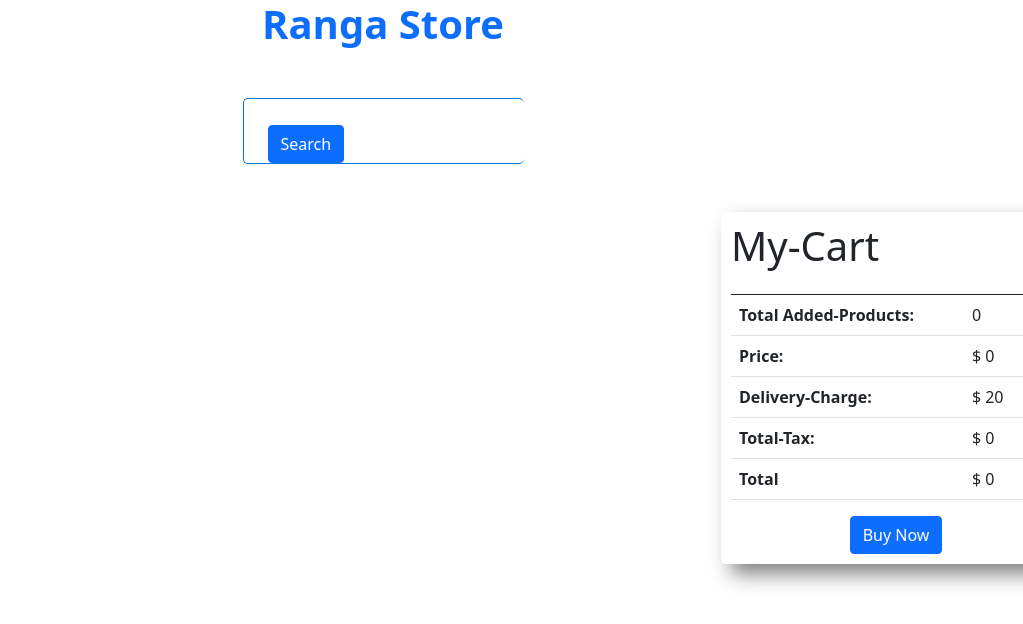
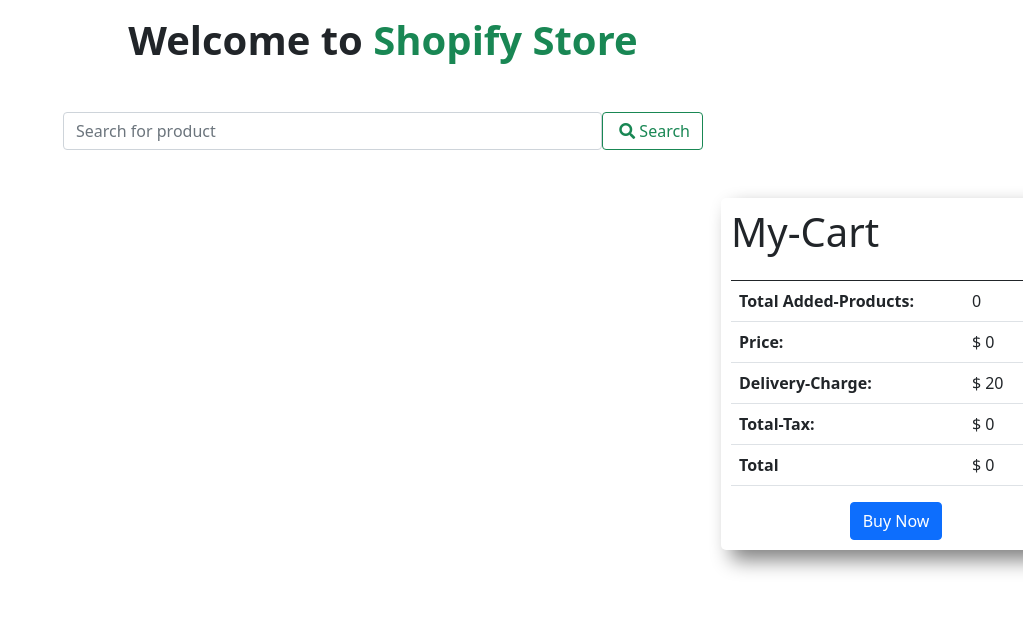
Before and after one commit to rakibtweets/ranga-error-handling-js, a plain HTML site: page index.html in a window 1280 px wide. Shown: the whole page, without its empty margins (257-1280 px from the left). Drawn offline with nearby package versions, Linux system fonts and the light colour scheme; no server answers.

Commit message:
search fox ui designed

```diff
--- a/css/style.css
+++ b/css/style.css
@@ -12,7 +12,7 @@ body {
   outline: none;
   border: none;
 }
-.search-box {
+/* .search-box {
   border: 1px solid rgb(3, 118, 211);
   width: 281px;
   border-radius: 5px;
@@ -24,7 +24,7 @@ body {
   padding: 10px 50px;
   border-radius: 25px;
   margin-left: 24px;
-}
+} */
 #all-products {
   display: grid;
   grid-template-columns: repeat(3, 1fr);
--- a/index.html
+++ b/index.html
@@ -4,13 +4,20 @@
     <meta charset="UTF-8" />
     <meta http-equiv="X-UA-Compatible" content="IE=edge" />
     <meta name="viewport" content="width=device-width, initial-scale=1.0" />
-    <title>Ranga Store</title>
+    <title>Shopify Store</title>
     <link rel="stylesheet" href="./css/style.css" />
     <!-- Latest compiled and minified CSS -->
     <link
       href="https://cdn.jsdelivr.net/npm/bootstrap@5.0.2/dist/css/bootstrap.min.css"
       rel="stylesheet"
       integrity="sha384-EVSTQN3/azprG1Anm3QDgpJLIm9Nao0Yz1ztcQTwFspd3yD65VohhpuuCOmLASjC"
+      crossorigin="anonymous"
+    />
+    <!-- Font Awesome -->
+    <link
+      rel="stylesheet"
+      href="https://use.fontawesome.com/releases/v5.15.4/css/all.css"
+      integrity="sha384-DyZ88mC6Up2uqS4h/KRgHuoeGwBcD4Ng9SiP4dIRy0EXTlnuz47vAwmeGwVChigm"
       crossorigin="anonymous"
     />
 
@@ -25,21 +32,22 @@
 
   <body>
     <header>
-      <h1 class="text-center text-primary fw-bold">Ranga Store</h1>
+      <h1 class="text-center fw-bold mt-3">
+        Welcome to <span class="text-success">Shopify Store</span>
+      </h1>
     </header>
     <main class="main">
-      <div class="search-field mb-5">
-        <div class="search-box">
-          <input id="input-field" class="search-field" type="text" />
-          <button
-            class="btn btn-primary search-button"
-            data-toggle="button"
-            aria-pressed="false"
-            autocomplete="off"
-            id="search-btn"
-            onclick="loadProducts()"
-          >
-            Search
+      <div class="search-field my-5">
+        <div class="search-box w-50 mx-auto d-flex">
+          <input
+            type="text"
+            name=""
+            id="search-field"
+            class="form-control"
+            placeholder="Search for product"
+          />
+          <button class="btn btn-outline-success d-flex justify-content-center align-items-center">
+            <i class="fas fa-search px-1"></i>Search
           </button>
         </div>
       </div>
--- a/js/app.js
+++ b/js/app.js
@@ -30,10 +30,10 @@ const showProducts = (products) => {
         <p class="fw-bold text-secondary">Avg rating:
           <span>${product.rating.rate}</span>
         </p>
-        <h5 class="text-danger">Price: $ ${product.price}</h5>
+        <h5 class="fw-bold text-danger">Price: $ ${product.price}</h5>
 
         <div class="card-btn mt-3">
-          <button onclick="addToCart(${product.id},${product.price})" id="addToCart-btn"  class="buy-now btn btn-outline-success">add to cart</button>
+          <button onclick="addToCart(${product.id},${product.price})" id="addToCart-btn"  class="buy-now btn btn-outline-success"><i class="fas fa-shopping-cart px-1"></i>add to cart</button>
           <button id="details-btn" class="btn btn-outline-danger">Details</button>
          </div>
 
```
